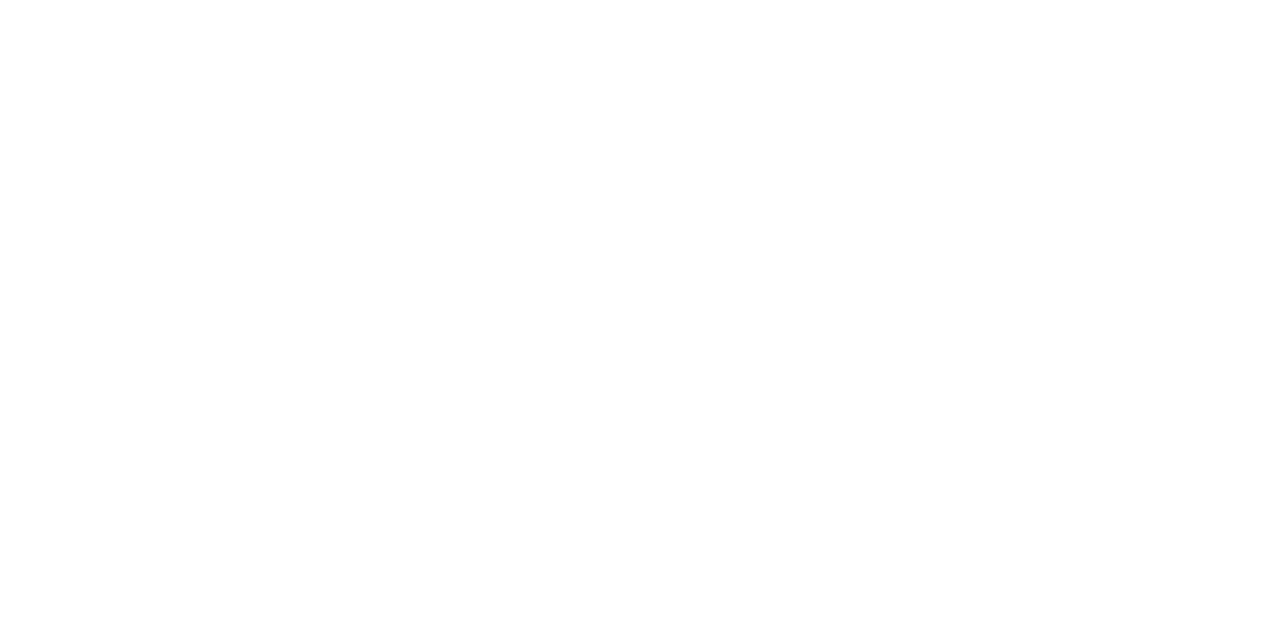
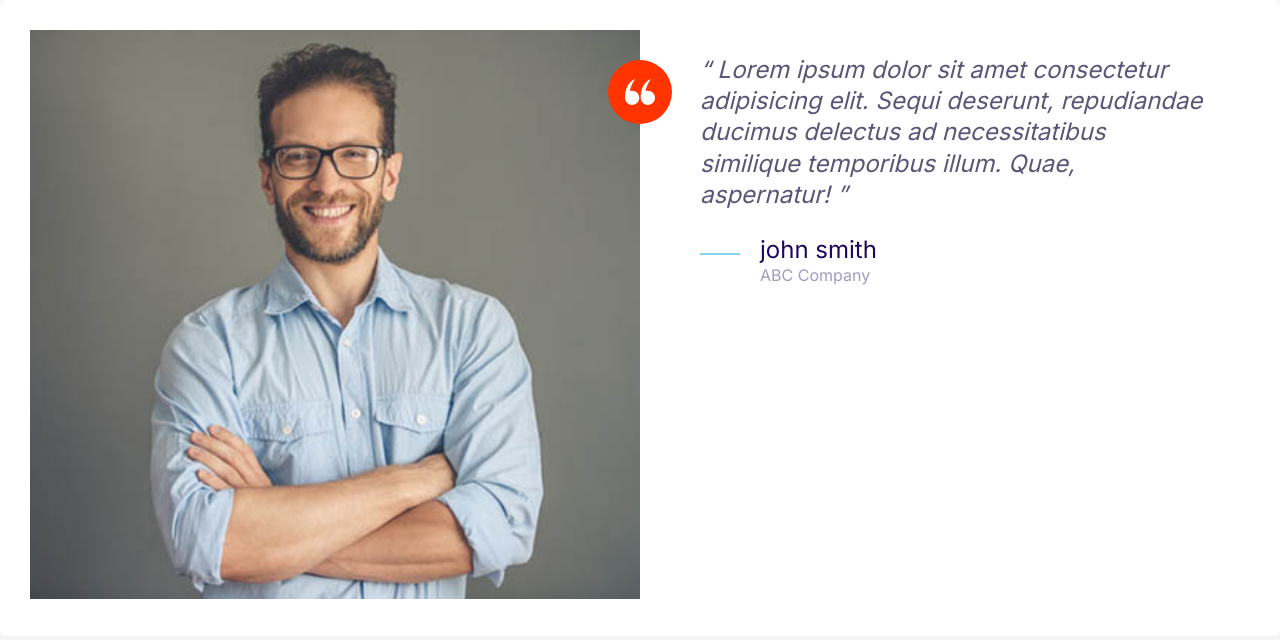
Before and after one commit to ishayzikri/Shashify, a plain HTML site: page index.html in a window 1280 px wide. Drawn offline with Linux system fonts and the light colour scheme.

Commit message:
testimonials plate

```diff
--- a/css/styles.css
+++ b/css/styles.css
@@ -4,7 +4,7 @@
   --color-accent: #ff3400;
   --color-heading: #1b0760;
   --color-body: #918ca4;
-  --color-body-darker:#5c5577;
+  --color-body-darker: #5c5577;
   --color-border: #ccc;
   --border-radius: 30px;
 }
@@ -154,9 +154,20 @@ a {
   width: 40px;
   height: 40px;
 }
+
+.icon--small{
+    width: 30px;
+    height: 30px;
+}
+
 .icon--primary {
   fill: var(--color-primmary);
 }
+
+.icon--white{
+    fill:#fff ;
+}
+
 .icon-container {
   background-color: #f3f9fa;
   width: 64px;
@@ -167,6 +178,10 @@ a {
   align-items: center;
 }
 
+.icon-container--accent{
+    background-color: var(--color-accent);
+
+}
 /*buttons*/
 .btn {
   border-radius: 40px;
@@ -342,67 +357,112 @@ a {
 }
 
 /*media*/
-.media{
+.media {
   display: flex;
 }
 
-.media__title{
-    margin-top:0 ;
-
+.media__title {
+  margin-top: 0;
 }
 
-.media__body{
+.media__body {
   margin: 0 2rem;
 }
 
-.media__image{
+.media__image {
   margin-top: 1rem;
 }
 
 /*quotes*/
-.quote{
+.quote {
   font-size: 3rem;
   font-style: italic;
-    color:var(--color-body-darker);
+  color: var(--color-body-darker);
   line-height: 1.3;
 }
 
-.quote__text::before{
+.quote__text::before {
   content: open-quote;
 }
-.quote__text::after{
+.quote__text::after {
   content: close-quote;
 }
 
-.media__title {
-
-}
-.quote__author{
+.quote__author {
   font-size: 3rem;
   font-weight: 500;
   font-style: normal;
   margin-bottom: 0;
 }
 
-.quote__line{
+.quote__line {
   position: relative;
   bottom: 10px;
 }
-.quote__organization{
-    color:var(--color-heading);
+.quote__organization {
+  color: var(--color-heading);
   opacity: 0.4;
   font-size: 2rem;
   font-style: normal;
 }
 
-@media screen and (min-width:1024px) {
-.quote{
+@media screen and (min-width: 1024px) {
+  .quote {
     font-size: 2rem;
   }
-.quote__author{
+  .quote__author {
     font-size: 2.4rem;
   }
-.quote__organization{
+  .quote__organization {
     font-size: 1.6rem;
   }
 }
+
+/*grids*/
+
+.grid{
+    display: grid;
+}
+
+@media screen and (min-width:768px) {
+.grid--1x2{
+    grid-template-columns:repeat(2, 1fr);
+}
+}
+
+@media screen and (min-width:1024px) {
+.grid--1x3{
+    grid-template-columns:repeat(3, 1fr);
+}
+}
+
+/*testimonial*/
+.testimonial{
+    padding:3rem;
+}
+
+.testimonial__image{
+    position: relative;
+}
+
+.testimonial__image > img{
+    width: 100%;
+}
+
+.testimonial__image > .icon-container{
+    position: absolute;
+    top: 3rem;
+    right: -32px;
+}
+
+@media screen and (min-width:768px) {
+.testimonial .quote,
+.testimonial .quote__author{
+    font-size: 2.4rem;
+
+}
+
+.testimonial .quote{
+    margin-left: 6rem;
+}
+}
--- a/index.html
+++ b/index.html
@@ -14,6 +14,37 @@
     <link rel="stylesheet" href="/css/styles.css" />
   </head>
   <body>
-
+    <div class="card testimonial">
+        <div class="grid grid--1x2">
+          <div class="testimonial__image">
+            <img src="images/testimonial.jpg" alt="testimonial" />
+            <span class="icon-container icon-container--accent">
+              <svg class="icon icon--white icon--small">
+                <use xlink:href="images/sprite.svg#quotes"></use>
+              </svg>
+            </span>
+          </div>
+          <blockquote class="quote">
+            <p class="quote__text">
+              Lorem ipsum dolor sit amet consectetur adipisicing elit. Sequi
+              deserunt, repudiandae ducimus delectus ad necessitatibus similique
+              temporibus illum. Quae, aspernatur!
+            </p>
+            <footer>
+              <div class="media">
+                <div class="media__image">
+                  <svg class="icon icon--primary quote__line">
+                    <use xlink:href="images/sprite.svg#line"></use>
+                  </svg>
+                </div>
+                <div class="media__body">
+                  <h3 class="media__title quote__author">john smith</h3>
+                  <p class="quote__organization">ABC Company</p>
+                </div>
+              </div>
+            </footer>
+          </blockquote>
+        </div>
+      </div>
   </body>
 </html>
```
Also changed, not shown: components/testimonials.html (added, +32 -0 lines), images/testimonial.jpg (added). Lines whose indentation alone changed are shown as unchanged.
